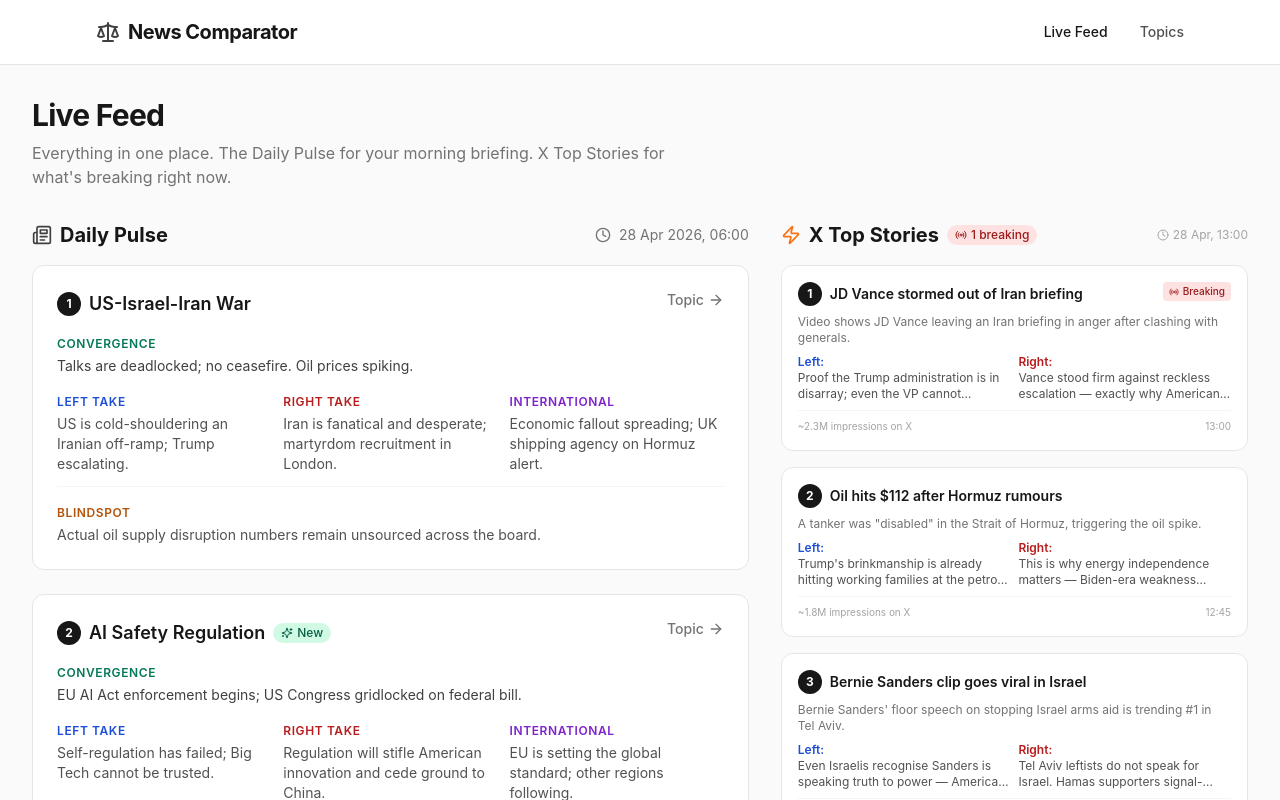
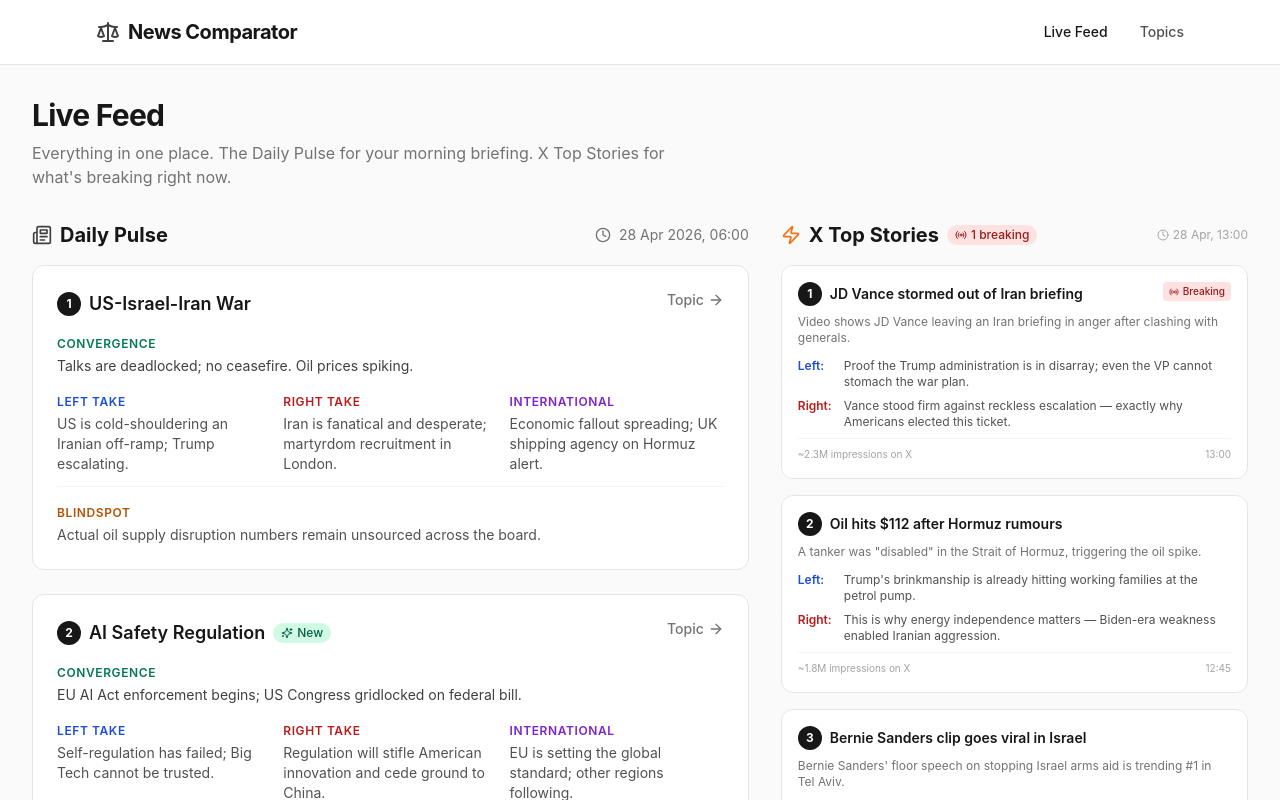
Before and after one commit to AxDevGrp/news-comparator, a Next.js app: page /feed in a window 1280 px wide. Shown: the top 800 px of the page. Built offline with nearby package versions, Linux system fonts and the light colour scheme.

Commit message:
fix: remove line-clamp truncation on X top stories sidebar cards

```diff
--- a/app/feed/page.tsx
+++ b/app/feed/page.tsx
@@ -133,16 +133,16 @@ function CompactXStory({ story }: { story: (typeof xTopStories)[0] }) {
         )}
       </div>
 
-      <p className="text-xs text-neutral-500 mb-2 line-clamp-2">{story.viralClaim}</p>
+      <p className="text-xs text-neutral-500 mb-3">{story.viralClaim}</p>
 
-      <div className="grid grid-cols-2 gap-2 text-xs">
-        <div>
-          <span className="font-semibold text-blue-700">Left:</span>{' '}
-          <span className="text-neutral-600 line-clamp-2">{story.leftFraming}</span>
+      <div className="space-y-2 text-xs">
+        <div className="flex gap-1.5">
+          <span className="font-semibold text-blue-700 flex-shrink-0 w-10">Left:</span>
+          <span className="text-neutral-600">{story.leftFraming}</span>
         </div>
-        <div>
-          <span className="font-semibold text-red-700">Right:</span>{' '}
-          <span className="text-neutral-600 line-clamp-2">{story.rightFraming}</span>
+        <div className="flex gap-1.5">
+          <span className="font-semibold text-red-700 flex-shrink-0 w-10">Right:</span>
+          <span className="text-neutral-600">{story.rightFraming}</span>
         </div>
       </div>
 
```
